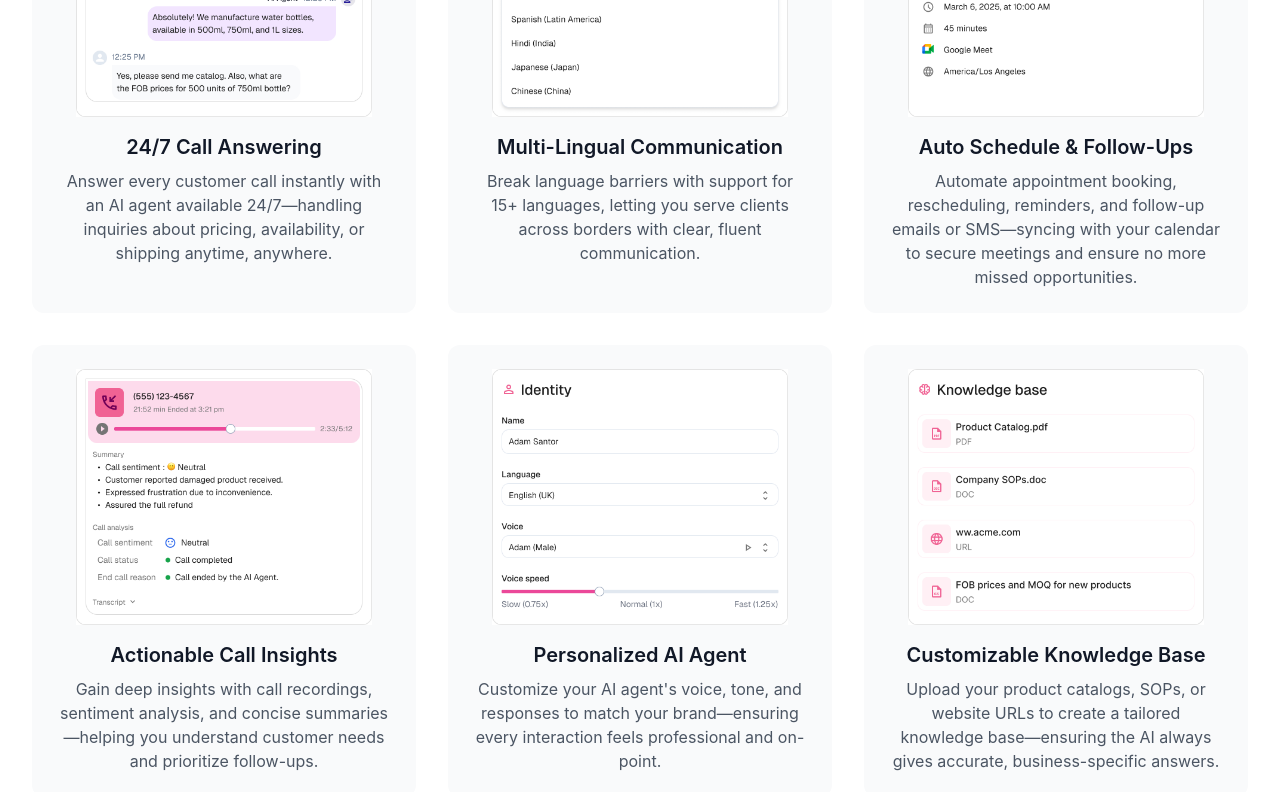
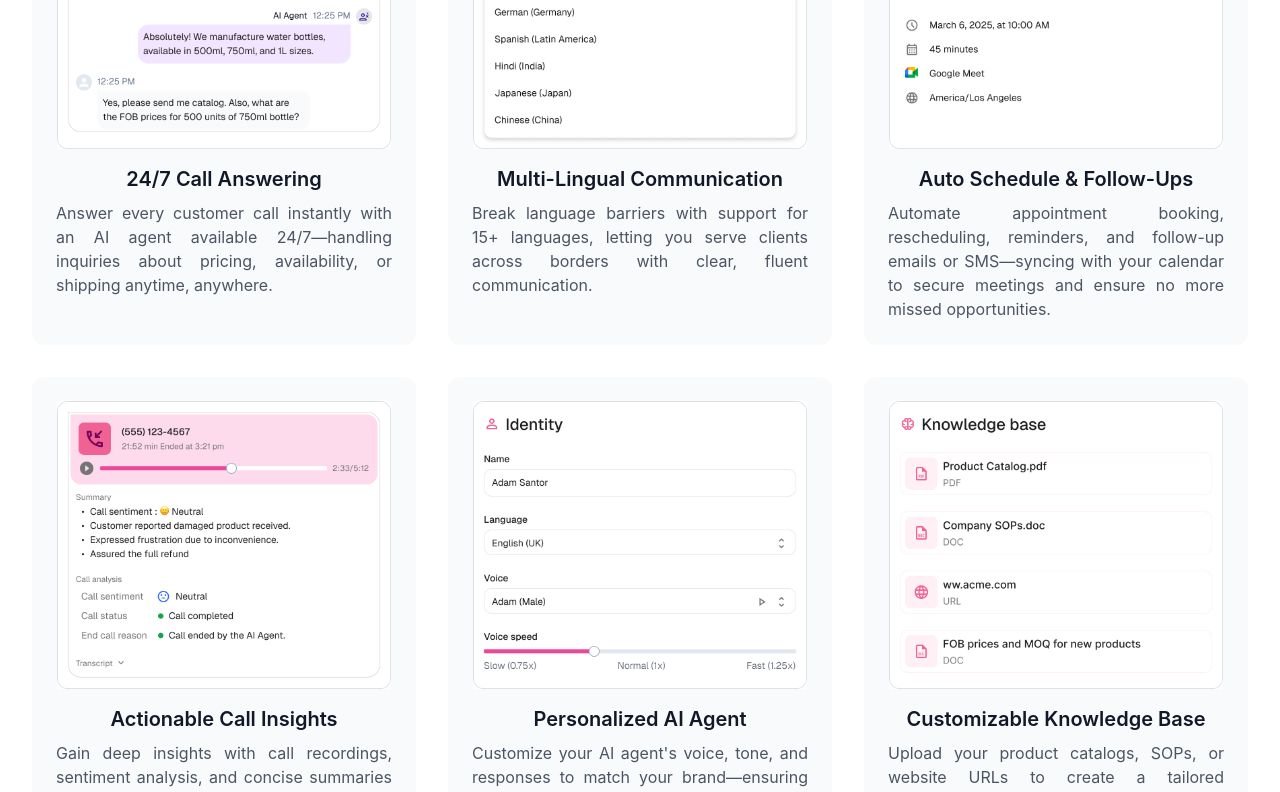
Before and after one commit to sanketind/tradientai-website, a Next.js app: page / in a window 1280 px wide. Shown: the part 2500-3292 px from the top of the page. Built offline with nearby package versions, Linux system fonts and the light colour scheme; no server answers.

Commit message:
UI improvements: removed grey backgrounds from feature cards, increased image width, and justified text in Features component

```diff
--- a/src/components/Features.tsx
+++ b/src/components/Features.tsx
@@ -43,7 +43,7 @@ const Features = () => {
         <div className="grid grid-cols-1 md:grid-cols-2 lg:grid-cols-3 gap-8">
           {features.map((feature, index) => (
             <div key={index} className="feature-card flex flex-col items-center">
-              <div className="relative w-full h-64 mb-4">
+              <div className="relative w-full h-72 mb-4">
                 <Image
                   src={feature.image}
                   alt={feature.title}
@@ -53,9 +53,9 @@ const Features = () => {
                   priority={index < 3}
                 />
               </div>
-              <div className="w-full text-center">
-                <h3 className="text-xl font-semibold mb-2 text-gray-900">{feature.title}</h3>
-                <p className="text-gray-600">{feature.description}</p>
+              <div className="w-full">
+                <h3 className="text-xl font-semibold mb-2 text-gray-900 text-center">{feature.title}</h3>
+                <p className="text-gray-600 text-justify">{feature.description}</p>
               </div>
             </div>
           ))}
```
